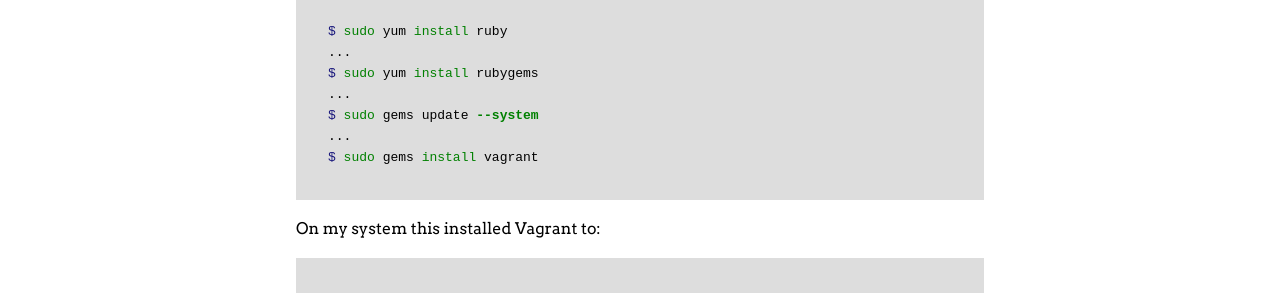
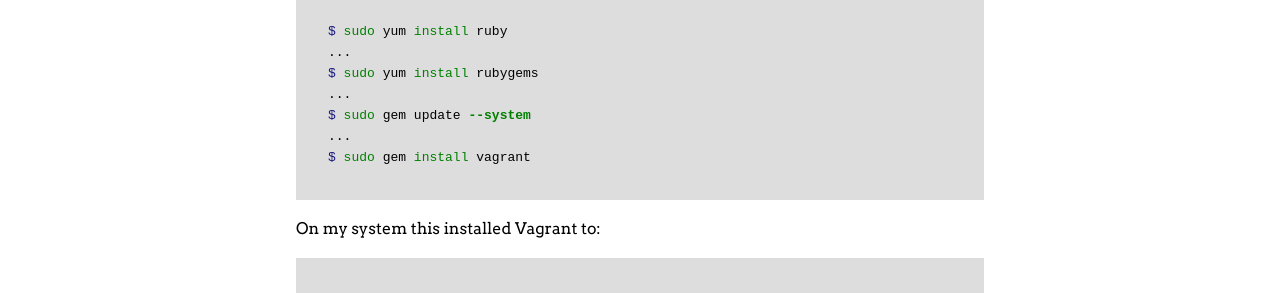
Before and after one commit to nottrobin/robinwinslow.uk, a Jekyll site: the page built from _posts/2012-07-17-installing-vagrant-on-centos-the-more-reliable-way.md, in a window 1280 px wide. Shown: the part 986-1279 px from the top of the page. Built offline with Jekyll 4.4.1, drawn with Linux system fonts in a browser that asks for light colours; Markdown is read by kramdown in place of the engine named in the settings; a script that is not in the unit is left out; comment, search, counter and statistics services are not loaded.

Commit message:
Fix gem commands in post - thanks to K P

````diff
--- a/_posts/2012-07-17-installing-vagrant-on-centos-the-more-reliable-way.md
+++ b/_posts/2012-07-17-installing-vagrant-on-centos-the-more-reliable-way.md
@@ -39,9 +39,9 @@ $ sudo yum install ruby
 ...
 $ sudo yum install rubygems
 ...
-$ sudo gems update --system
+$ sudo gem update --system
 ...
-$ sudo gems install vagrant
+$ sudo gem install vagrant
 ```
 
 On my system this installed Vagrant to:
````
